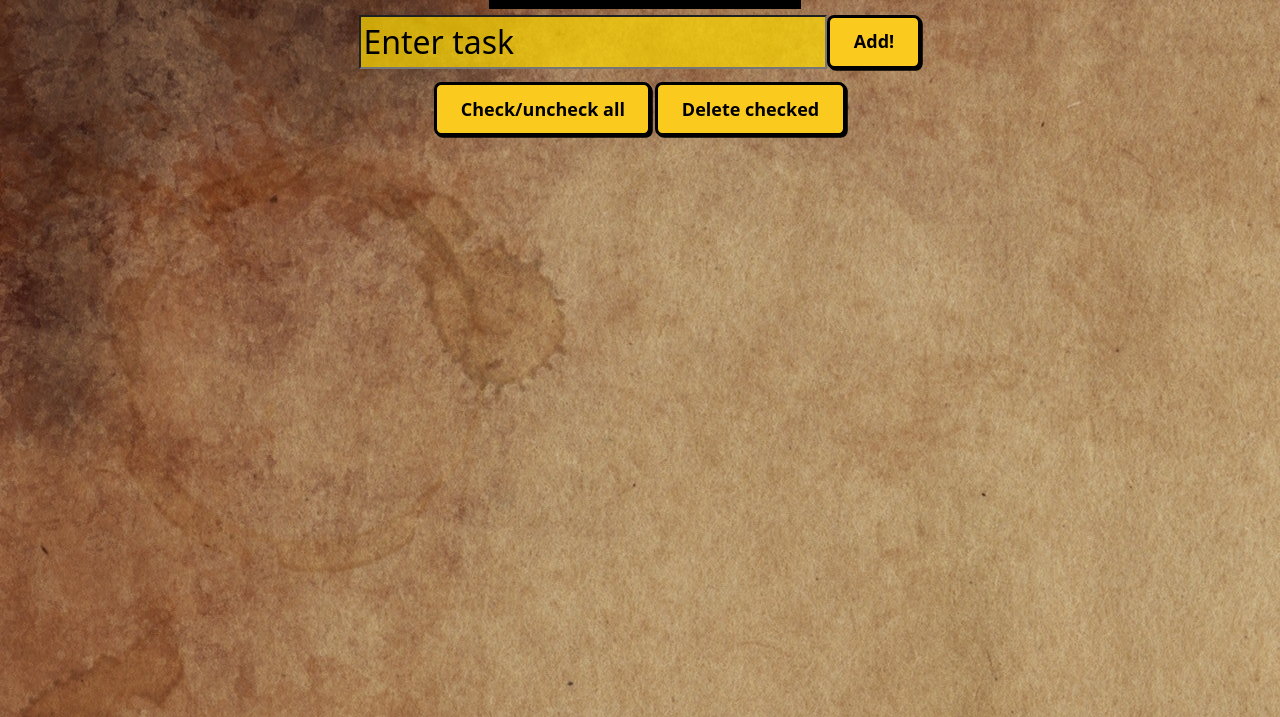
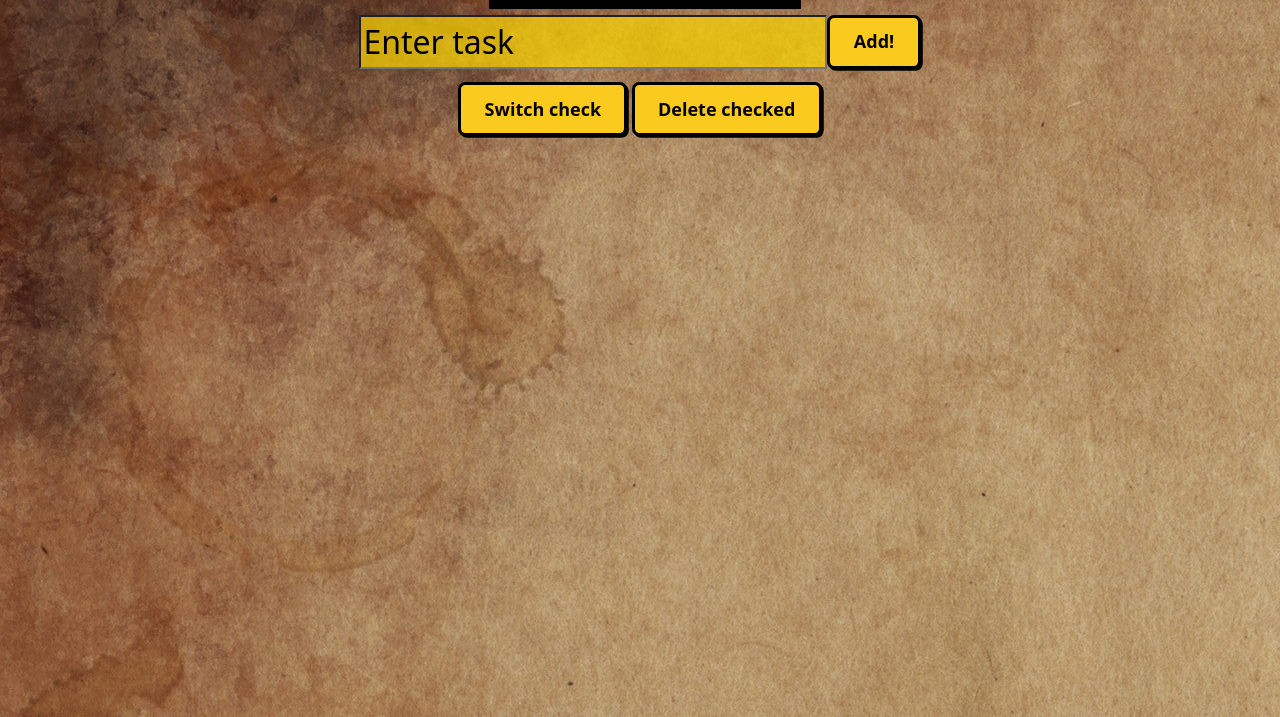
Before and after one commit to jevgenix/jQuery-app, a plain HTML site: page index.html in a window 1280 px wide. Shown: the part 83-800 px from the top of the page. Drawn offline with nearby package versions, Linux system fonts and the light colour scheme.

Commit message:
Little improvement

```diff
--- a/index.html
+++ b/index.html
@@ -25,7 +25,7 @@
         </form>
 
         <div class="buttons">
-            <button id="checkAll" class="checkAll">Check/uncheck all</button>
+            <button id="checkAll" class="checkAll">Switch check</button>
             <button id="deleteChecked" class="deleteChecked">Delete checked</button>
         </div>
 
```
Also changed, not shown: 1 other file.
